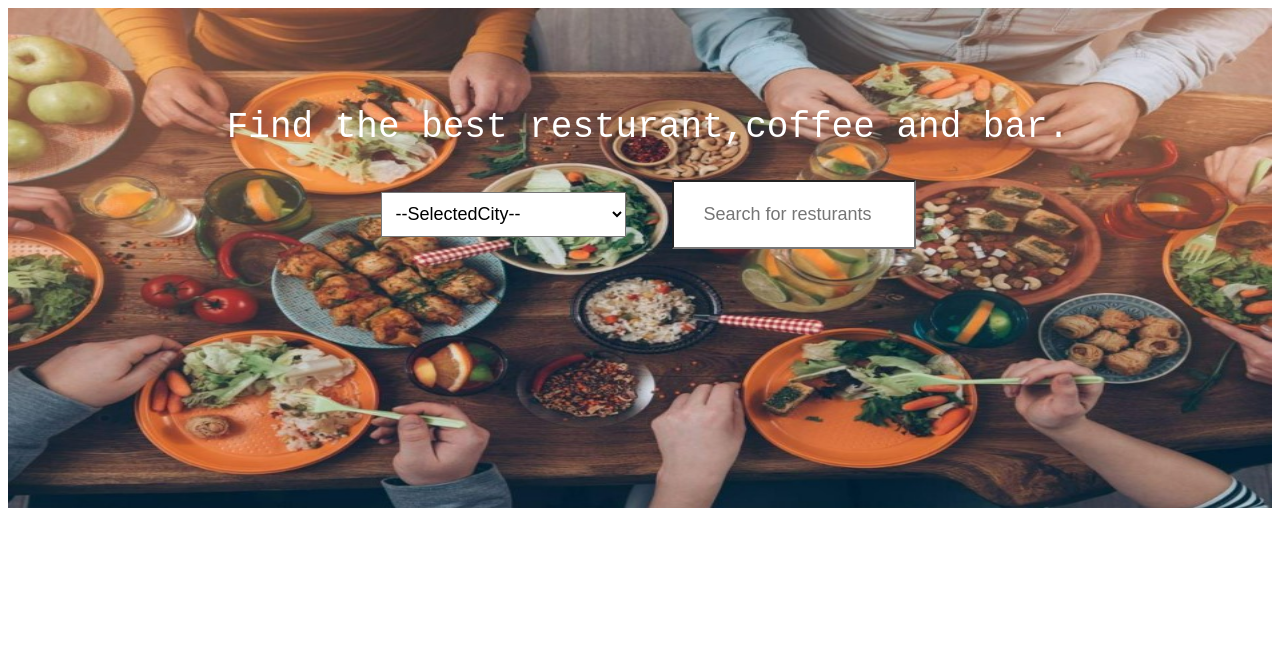
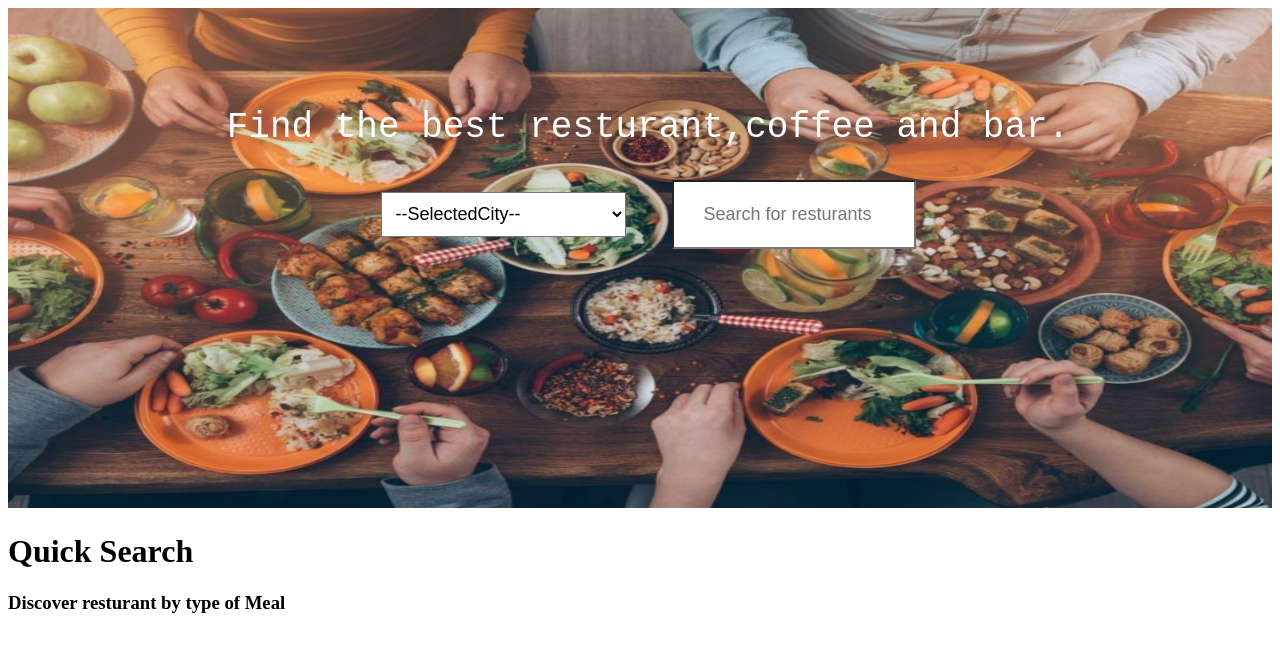
Before and after one commit to imdhirajkr/001_UI_Zomato, a plain HTML site: page index.html in a window 1280 px wide. Drawn offline with Linux system fonts and the light colour scheme.

Commit message:
Update index.html

```diff
--- a/index.html
+++ b/index.html
@@ -37,7 +37,15 @@
 
 
     <!-- Section - 2 -->
+    <div class="section2">
+        <h1 class="heading">Quick Search</h1>
+        <h3 class="subheading">Discover resturant by type of Meal</h3>
+        <div class="boxes-container">
+            <img src="">
 
+
+        </div>
+    </div>
 
 
 
```
